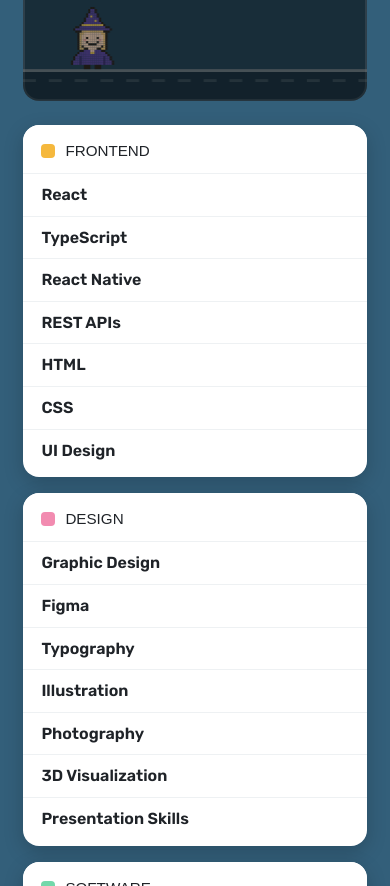
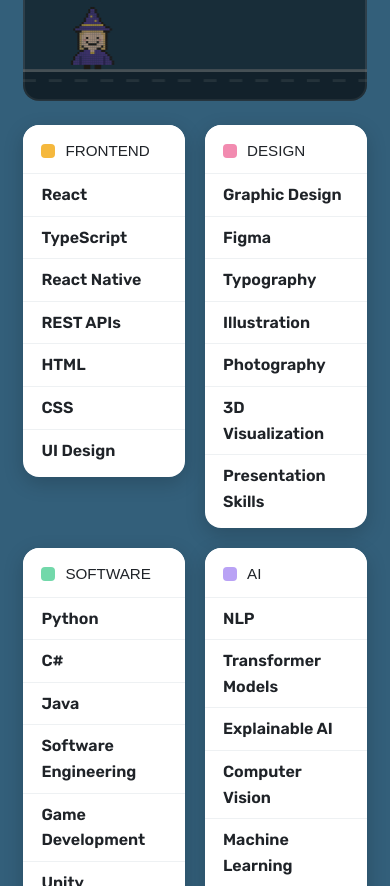
Before and after one commit to mariathurn/portfolio-website, a React (Vite) app: page / in a window 390 px wide. Shown: the part 2860-3746 px from the top of the page. Built offline with nearby package versions, Linux system fonts and the light colour scheme; a web font is replaced by a local one.

Commit message:
Update character traits, inventory, and skills; modify project title and adjust CSS grid layout

```diff
--- a/src/components/CharacterSheet.tsx
+++ b/src/components/CharacterSheet.tsx
@@ -22,11 +22,11 @@
 const traits = [
     { label: 'Personality', text: 'Can be stuborn, while finishing a goal. Might require frequent focus potions.' },
     { label: 'Ideal', text: 'Beauty. Interfaces should be both beautiful and easy to use.' },
-    { label: 'Bond', text: 'Loves their 1000 different hobbies and their 2 cats.' },
+    { label: 'Bond', text: 'Loves her 1000 different hobbies and her 2 cats.' },
     { label: 'Flaw', text: 'Will notice your kerning.' },
 ];
 
-const inventory = ['Figma', 'VS Code', 'A deck of Bavarian playing cards', 'An ever-growing danish vocabulary', 'Donuts (for defense)'];
+const inventory = ['Macbook Air', 'VS Code', 'A deck of Bavarian playing cards', 'An ever-growing danish vocabulary', 'Donuts (for defense)'];
 
 function CharacterSheet() {
     return (
--- a/src/components/Projects.tsx
+++ b/src/components/Projects.tsx
@@ -15,7 +15,7 @@
                     <div className="project-media project-media-logo" style={{ backgroundColor: '#ff412c' }}>
                         <img src={huskLogo} alt="Husk app logo" loading="lazy" />
                     </div>
-                    <h3>Husk – Danish Vocabulary App</h3>
+                    <h3>Husk – Danish Learning App</h3>
                     <ul className='tag-list' aria-label="Technologies">
                         <li>React Native</li>
                         <li>Expo</li>
--- a/src/data/skills.ts
+++ b/src/data/skills.ts
@@ -18,7 +18,7 @@
     frontend: ['React', 'TypeScript', 'React Native', 'REST APIs', 'HTML', 'CSS', 'UI Design'],
     design: ['Graphic Design', 'Figma', 'Typography', 'Illustration', 'Photography', '3D Visualization', 'Presentation Skills'],
     software: ['Python', 'C#', 'Java', 'Software Engineering', 'Game Development', 'Unity', 'Git'],
-    ai: ['NLP', 'Transformer Models', 'Explainable AI', 'Computer Vision', 'Machine Learning', 'Fine-Tuning'],
+    ai: ['NLP', 'Transformer Models', 'Explainable AI', 'Computer Vision', 'Machine Learning', 'Fine-Tuning', 'Scientific Programming'],
 };
 
 export const skills: Skill[] = categories.flatMap(({ id }) =>
--- a/src/styles/Skills.css
+++ b/src/styles/Skills.css
@@ -160,7 +160,7 @@
 
 .skill-overview {
     display: grid;
-    grid-template-columns: repeat(2, minmax(0, 1fr));
+    grid-template-columns: repeat(4, minmax(0, 1fr));
     gap: 20px;
     /* Tables keep their own height instead of stretching to their neighbour */
     align-items: start;
@@ -237,4 +237,14 @@
         grid-template-columns: 1fr;
         gap: 16px;
     }
+
+    .skill-overview {
+    display: grid;
+    grid-template-columns: repeat(2, minmax(0, 1fr));
+    gap: 20px;
+    /* Tables keep their own height instead of stretching to their neighbour */
+    align-items: start;
+    max-width: 1200px;
+    margin: 24px auto 0;
 }
+}
--- a/src/styles/global.css
+++ b/src/styles/global.css
@@ -5,8 +5,8 @@
   --color-yellow: #e7df03;
   --color-green: #2E653D;
   --color-blue: #335F7A;
-  --color-purple: #6A3E8C;
-  --color-rust: #AB5135;
+  --color-purple: #665e77;
+  --color-rust: #d55747;
   --color-text: #1f2328;
   --color-text-muted: #57606a;
   --color-card: #fff;
```
